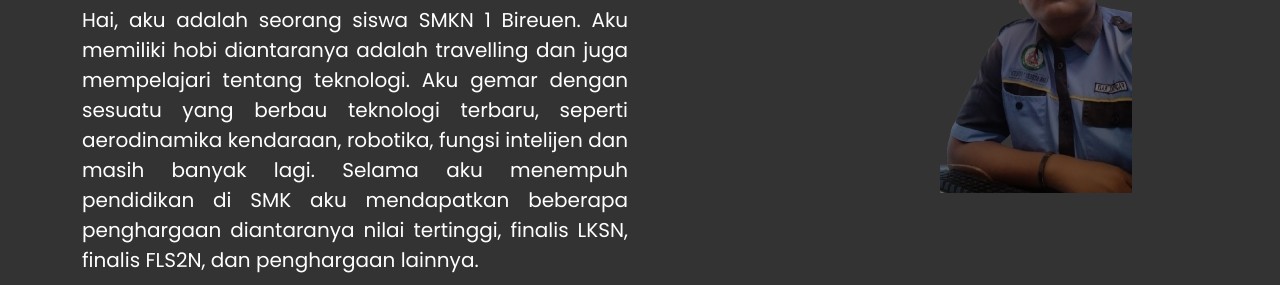
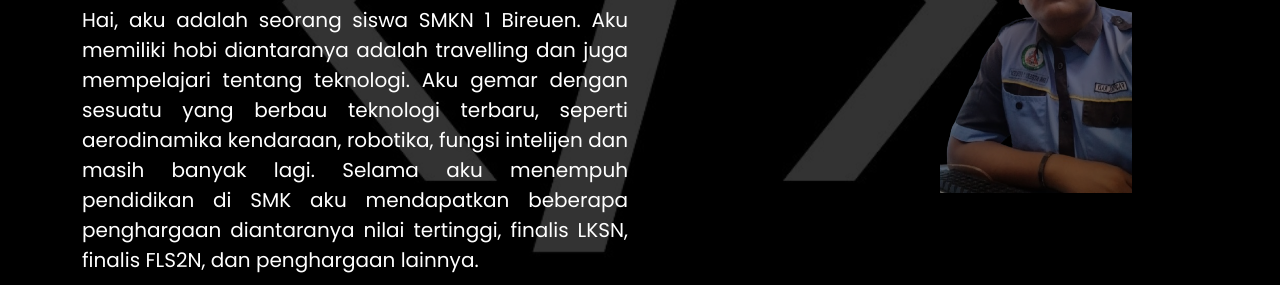
Before and after one commit to FqrlRazi/personal-profile, a plain HTML site: page index.html in a window 1280 px wide. Shown: the part 406-691 px from the top of the page. Drawn offline with nearby package versions, Linux system fonts and the light colour scheme; the site is published under a folder, as on GitHub Pages, so addresses that start at the root find nothing.

Commit message:
Update style.css

```diff
--- a/style.css
+++ b/style.css
@@ -10,7 +10,7 @@ body {
 /* navigation style */
 body {
   background: linear-gradient(rgba(0, 0, 0, 0.8), rgba(0, 0, 0, 0.8)),
-    url("/bg.jpg");
+    url("bg.jpg");
   background-repeat: no-repeat;
   background-size: cover;
   background-position: center;
```
